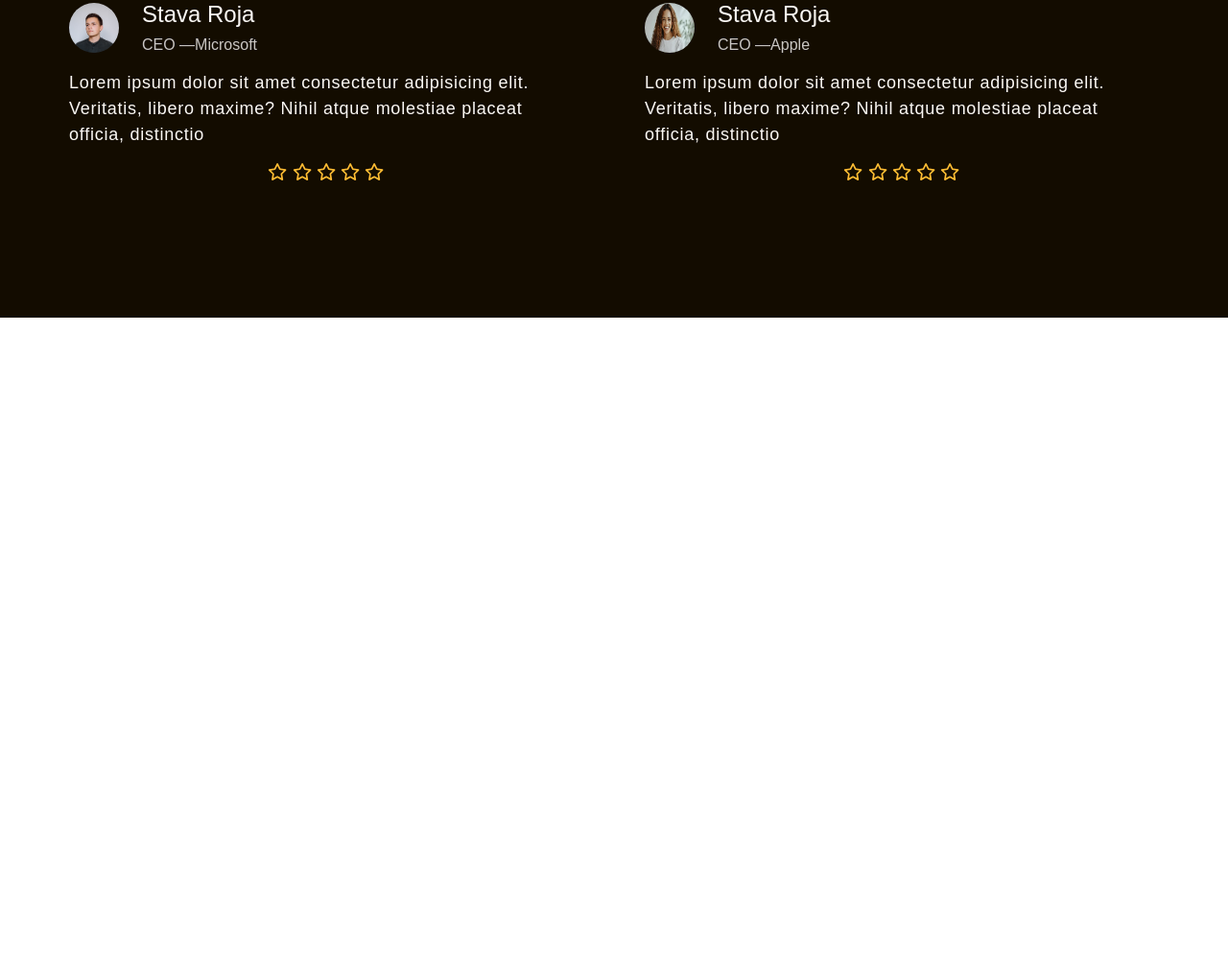
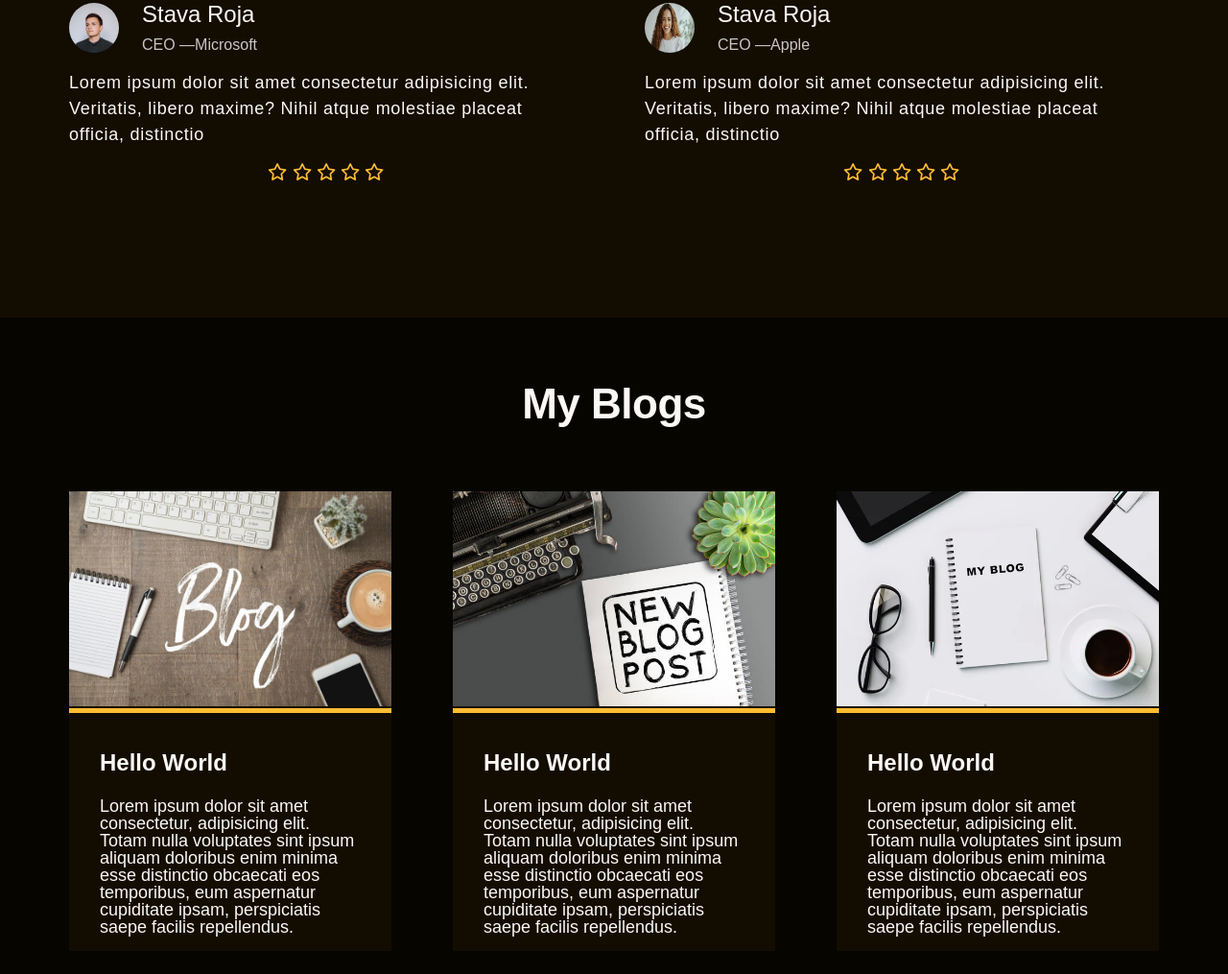
Before and after one commit to winlintun/my-portfolio-v1.0.1, a plain HTML site: page index.html in a window 1280 px wide. Shown: the part 5734-6749 px from the top of the page at 96% size. Before the commit the page ends 6065 px from the top, so only its background shows below. Drawn offline with Linux system fonts and the light colour scheme.

Commit message:
blog section

```diff
--- a/css/style.css
+++ b/css/style.css
@@ -346,3 +346,38 @@ default: 9px
     color: var(--primary);
     font-size: 1.8rem;
 }
+
+/* **************************** */
+/* Blog Section */
+/* **************************** */
+.section-blog {
+    background-color: var(--bg-primary);
+    padding-top: 6.4rem;
+    padding-bottom: 9.6rem;
+}
+.blog-group {
+    display: flex;
+    flex-direction: column;
+    row-gap: 2.4rem;
+    background-color: var(--bg-secondary);
+}
+.blog-contents {
+    display: flex;
+    flex-direction: column;
+    row-gap: 2.4rem;
+    padding: 1.6rem 3.2rem;
+}
+.blog-image {
+    border-bottom: 5px solid var(--primary);
+}
+.blog-img {
+    width: 100%;
+}
+.blog-title {
+    font-size: 2.4rem;
+    font-weight: 700;
+
+}
+.blog-desc {
+    font-size: 1.8rem;
+}
--- a/index.html
+++ b/index.html
@@ -886,6 +886,55 @@
       </div>
     </section>
 
+    <!-- Blog Section -->
+    <section class="section-blog">
+      <div class="container">
+        <h2 class="heading-secondary heading-center">
+            <span class="">My Blogs</span>
+        </h2>
+    </div>
+    <div class="container grid grid--3--col">
+      <div class="blog-group">
+        <div class="blog-image">
+          <img class="blog-img" src="./img/blog/1.jpg" alt="blog image">
+        </div>
+        <div class="blog-contents">
+          <h3 class="blog-title">
+            Hello World
+          </h3>
+          <p class="blog-desc">
+            Lorem ipsum dolor sit amet consectetur, adipisicing elit. Totam nulla voluptates sint ipsum aliquam doloribus enim minima esse distinctio obcaecati eos temporibus, eum aspernatur cupiditate ipsam, perspiciatis saepe facilis repellendus.
+          </p>
+        </div>
+      </div>
+      <div class="blog-group">
+        <div class="blog-image">
+          <img class="blog-img" src="./img/blog/2.jpg" alt="blog image">
+        </div>
+        <div class="blog-contents">
+          <h3 class="blog-title">
+            Hello World
+          </h3>
+          <p class="blog-desc">
+            Lorem ipsum dolor sit amet consectetur, adipisicing elit. Totam nulla voluptates sint ipsum aliquam doloribus enim minima esse distinctio obcaecati eos temporibus, eum aspernatur cupiditate ipsam, perspiciatis saepe facilis repellendus.
+          </p>
+        </div>
+      </div>
+      <div class="blog-group">
+        <div class="blog-image">
+          <img class="blog-img" src="./img/blog/3.jpg" alt="blog image">
+        </div>
+        <div class="blog-contents">
+          <h3 class="blog-title">
+            Hello World
+          </h3>
+          <p class="blog-desc">
+            Lorem ipsum dolor sit amet consectetur, adipisicing elit. Totam nulla voluptates sint ipsum aliquam doloribus enim minima esse distinctio obcaecati eos temporibus, eum aspernatur cupiditate ipsam, perspiciatis saepe facilis repellendus.
+          </p>
+        </div>
+      </div>
+    </div>
+    </section>
 
 
 
```
Also changed, not shown: img/blog/1.jpg (added), img/blog/2.jpg (added), img/blog/3.jpg (added).
